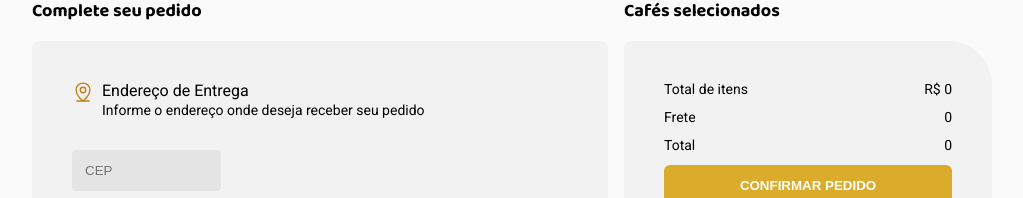
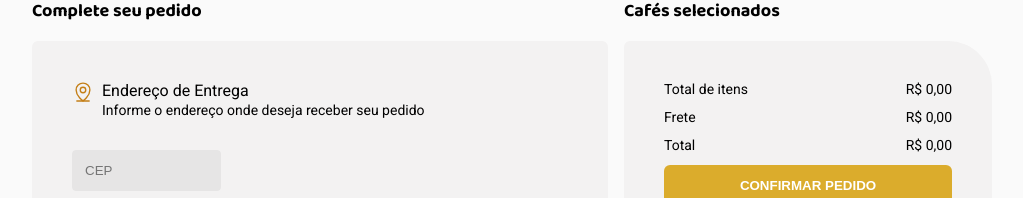
Before and after one commit to tsxfabio/ignite-coffee-delivery, a React (Vite) app: page /carrinho in a window 1280 px wide. Shown: the part 155-353 px from the top of the page, without its empty margins (128-1151 px from the left). Built offline with nearby package versions, Linux system fonts and the light colour scheme.

Commit message:
ajuste calculo valor total e frete

```diff
--- a/src/contexts/CoffeeContext.tsx
+++ b/src/contexts/CoffeeContext.tsx
@@ -19,7 +19,8 @@ export interface CoffeesType {
 
 export interface orderPriceType {
   itensPrice: number
-  fretePrice: number | 'Grátis'
+  fretePrice: number
+  totalPrice: number
 }
 
 export interface orderCoffeeType {
@@ -168,18 +169,17 @@ export function CoffeeContextProvider({
   const [orderPrice, setOrderPrice] = useState<orderPriceType>({
     itensPrice: 0,
     fretePrice: 0,
+    totalPrice: 0,
   })
 
   useEffect(() => {
     cleanOrderPrice()
-    itemOrder.map((item) => {
-      setOrderPrice((state) => ({
-        ...state,
-        itensPrice: state.itensPrice + item.price * item.quantidade,
-        fretePrice: state.itensPrice < 50 ? 15.99 : 'Grátis',
-      }))
-    })
+    calcOrderPrice()
   }, [itemOrder])
+
+  useEffect(() => {
+    calcFretePrice()
+  }, [orderPrice.itensPrice])
 
   function handleInputOrderSubmit(
     imagem: string,
@@ -194,6 +194,29 @@ export function CoffeeContextProvider({
     setOrderPrice({
       itensPrice: 0,
       fretePrice: 0,
+      totalPrice: 0,
+    })
+  }
+
+  function calcOrderPrice() {
+    itemOrder.map((item) => {
+      setOrderPrice((state) => ({
+        itensPrice: state.itensPrice + item.price * item.quantidade,
+        fretePrice: state.itensPrice < 50 ? 15.99 : 0,
+        totalPrice: state.itensPrice + state.fretePrice,
+      }))
+    })
+  }
+
+  //Ajustar valor do frete
+  function calcFretePrice() {
+    setOrderPrice((state) => {
+      return {
+        ...state,
+        fretePrice:
+          state.itensPrice === 0 ? 0 : state.itensPrice < 50 ? 15.99 : 0,
+        totalPrice: state.itensPrice + state.fretePrice,
+      }
     })
   }
 
--- a/src/pages/Carrinho/carrinho.index.tsx
+++ b/src/pages/Carrinho/carrinho.index.tsx
@@ -124,18 +124,29 @@ export function Carrinho() {
           <div className="resumoValor">
             <div>
               <span>Total de itens</span>
-              <span>R$ {orderPrice.itensPrice}</span>
+              <span>
+                {orderPrice.itensPrice.toLocaleString('pt-br', {
+                  style: 'currency',
+                  currency: 'BRL',
+                })}
+              </span>
             </div>
             <div>
               <span>Frete</span>
-              <span>{orderPrice.fretePrice}</span>
+              <span>
+                {orderPrice.fretePrice.toLocaleString('pt-br', {
+                  style: 'currency',
+                  currency: 'BRL',
+                })}
+              </span>
             </div>
             <div>
               <span>Total</span>
               <span>
-                {orderPrice.fretePrice === 'Grátis'
-                  ? orderPrice.itensPrice
-                  : orderPrice.itensPrice + orderPrice.fretePrice}
+                {orderPrice.totalPrice.toLocaleString('pt-br', {
+                  style: 'currency',
+                  currency: 'BRL',
+                })}
               </span>
             </div>
             <button type="submit">Confirmar Pedido</button>
```
